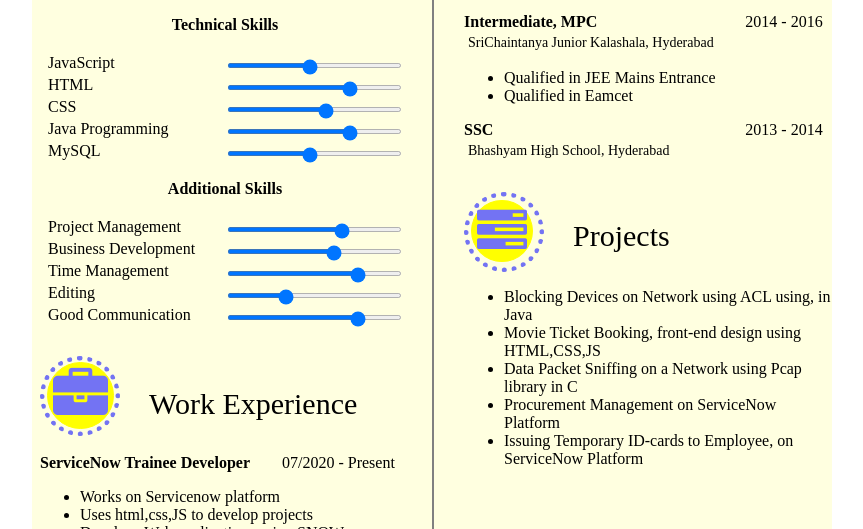
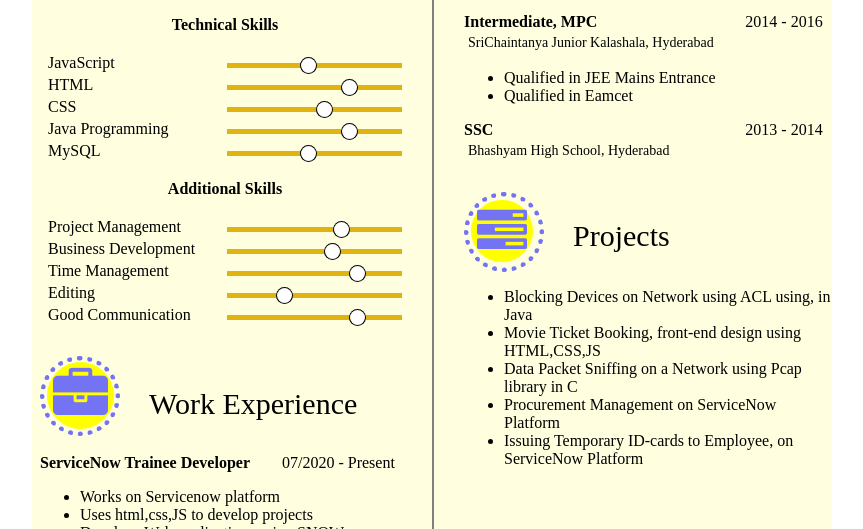
Before and after one commit to ShruthiBandi-27/Resume, a plain HTML site: page index.html in a window 1280 px wide. Shown: the part 571-1100 px from the top of the page, without its empty margins (208-1071 px from the left). Drawn offline with Linux system fonts and the light colour scheme.

Commit message:
Update index.html

```diff
--- a/index.html
+++ b/index.html
@@ -85,24 +85,35 @@
 
     }
 
-
     .range{
         width:100%;
         height:5px;
         margin: 3px 0px;
+        -webkit-appearance: none;
+        background-color: rgb(224, 179, 16);
 
     }
     input[type='range']::-webkit-slider-runnable-track{
         background-color:transparent;
         height:5px;
-
+        -webkit-appearance: none;
     }
     input[type='range']::-webkit-slider-thumb{
-        border-radius: 50%;
+       /* border-radius: 50%;
         border:none;
         height:100%;
         width:100%;
         margin:-4px;
+        -webkit-appearance: none;
+        background: #434343;
+        */
+        width: 15px;
+        -webkit-appearance: none;
+        height: 15px;
+        margin:-5px;
+        border-radius: 50%;
+        background: white;
+        box-shadow: 0px 0 0 1px black;
     }
     /*
     input[type='range']::-ms-track{
```
